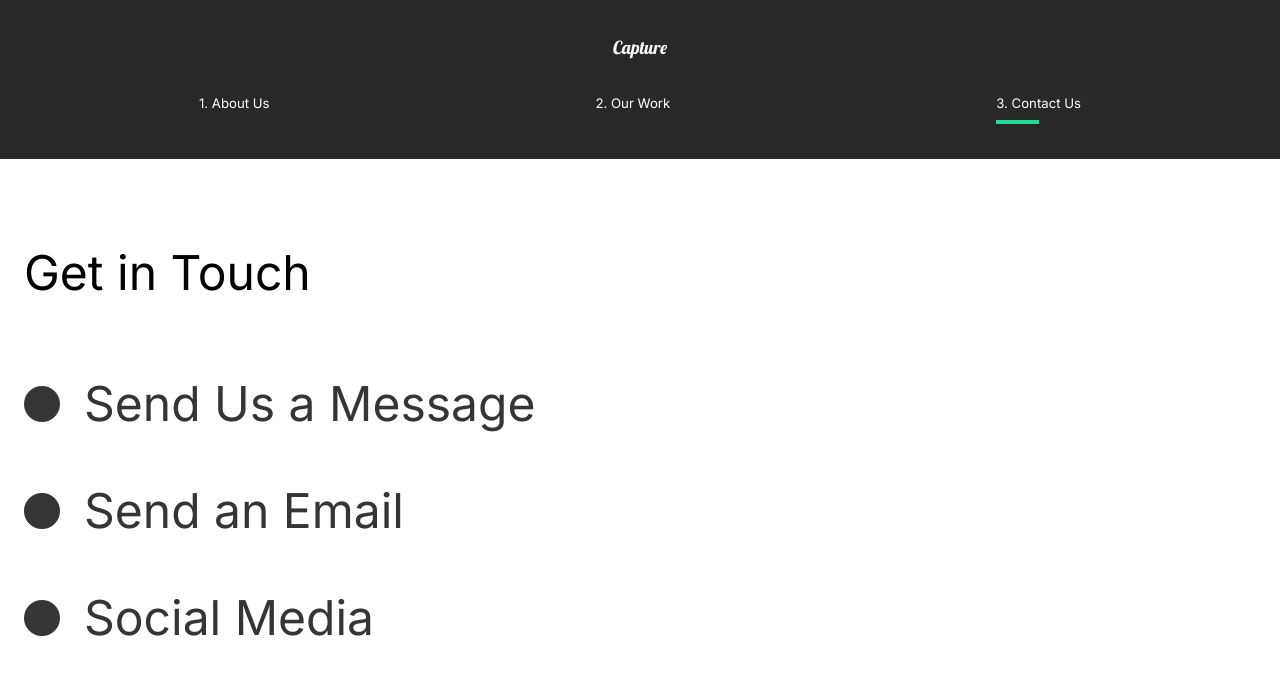
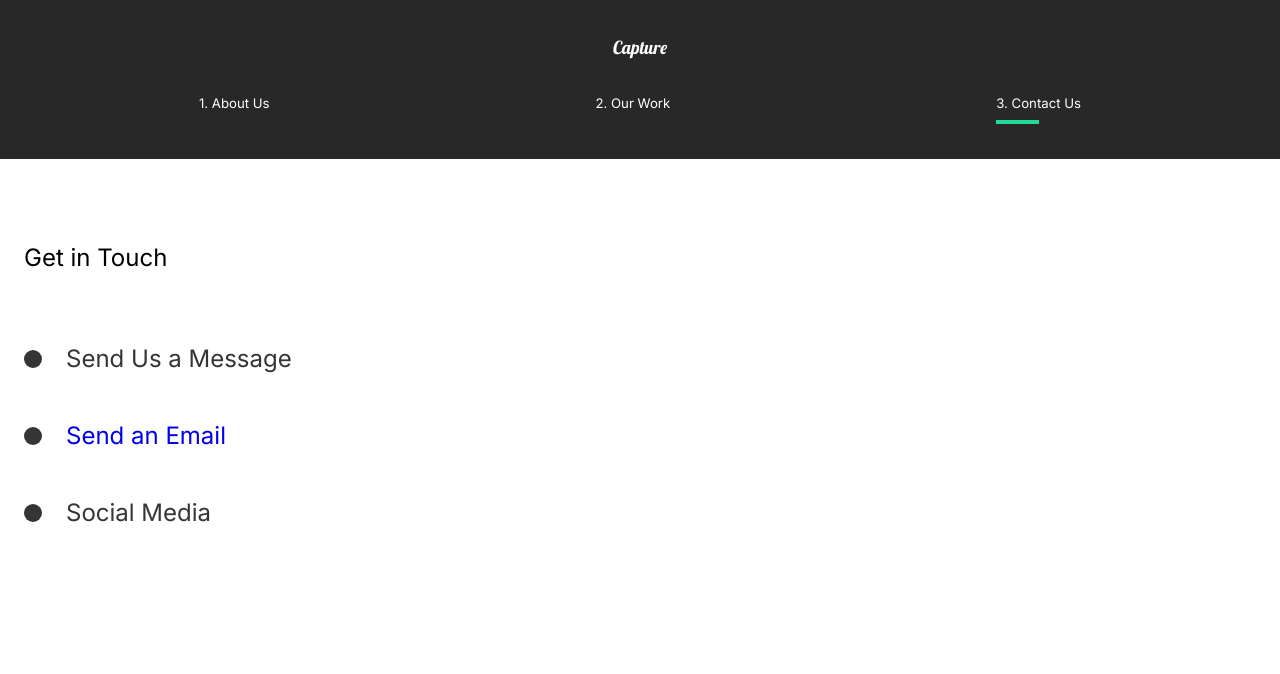
Before and after one commit to Shivam327/Capture, a React (Create React App) app: page /contact in a window 1280 px wide. Shown: the top 674 px of the page. Built offline with nearby package versions, Linux system fonts and the light colour scheme.

Commit message:
Refactoring

```diff
--- a/src/Animation.js
+++ b/src/Animation.js
@@ -6,8 +6,9 @@ export let pageAnimation = {
   show: {
     opacity: 1,
     x: 0,
+
     transition: {
-      duration: 0.5,
+      duration: 0.75,
       when: "beforeChildren",
       staggerChildren: "0.75",
     },
--- a/src/App.js
+++ b/src/App.js
@@ -12,7 +12,7 @@ import { Switch, Route, useLocation } from "react-router-dom";
 
 //Animation
 import { AnimatePresence } from "framer-motion";
-import ScrollTop from "./Components/ScrollTop";
+
 function App() {
   let location = useLocation();
   return (
--- a/src/Components/ServicesSection.jsx
+++ b/src/Components/ServicesSection.jsx
@@ -83,6 +83,7 @@ const Cards = styled.div`
 `;
 const Card = styled.div`
   flex-basis: 20rem;
+
   .icon {
     display: flex;
     align-items: center;
--- a/src/Pages/ContactUs.jsx
+++ b/src/Pages/ContactUs.jsx
@@ -23,13 +23,16 @@ const ContactUs = () => {
         <Hide>
           <Social variants={titleAnim}>
             <Circle />
+
             <h2> Send Us a Message</h2>
           </Social>
         </Hide>
         <Hide>
           <Social variants={titleAnim}>
             <Circle />
-            <h2> Send an Email</h2>
+            <a href="mailto:shivamthaker1999@gmai;.com">
+              <h2> Send an Email</h2>
+            </a>
           </Social>
         </Hide>
         <Hide>
@@ -48,9 +51,14 @@ const ContactStyle = styled(motion.div)`
   padding: 5rem 10rem;
   color: #353535;
   min-height: 90vh;
+  a {
+    text-decoration: none;
+  }
   @media (max-width: 1500px) {
     padding: 2rem;
-    font-size: 1rem;
+    h2 {
+      font-size: 2rem;
+    }
   }
 `;
 const Title = styled.div`
@@ -68,6 +76,10 @@ const Circle = styled.div`
   width: 3rem;
   height: 3rem;
   background: #353535;
+  @media (max-width: 1500px) {
+    width: 1.5rem;
+    height: 1.5rem;
+  }
 `;
 const Social = styled(motion.div)`
   display: flex;
@@ -75,6 +87,11 @@ const Social = styled(motion.div)`
   h2 {
     margin: 2rem;
   }
+  @media (max-width: 1500px) {
+    h2 {
+      font-size: 2rem;
+    }
+  }
 `;
 
 export default ContactUs;
--- a/src/Pages/MovieDetails.jsx
+++ b/src/Pages/MovieDetails.jsx
@@ -5,7 +5,9 @@ import styled from "styled-components";
 import { MovieState } from "../movieState";
 //Animation
 import { motion } from "framer-motion";
-import { pageAnimation } from "../Animation";
+import { pageAnimation, titleAnim } from "../Animation";
+
+import { Hide } from "../styles";
 const MovieDetail = () => {
   const History = useHistory();
   const url = History.location.pathname;
@@ -29,7 +31,9 @@ const MovieDetail = () => {
           exit="exit"
         >
           <HeadLine>
-            <h2>{movie.title}</h2>
+            <Hide>
+              <h2>{movie.title}</h2>
+            </Hide>
             <img src={movie.mainImg} alt="movie" />
           </HeadLine>
           <Awards>
@@ -67,6 +71,12 @@ const HeadLine = styled.div`
     width: 100%;
     height: 70vh;
     object-fit: cover;
+  }
+  @media (max-width: 1500px) {
+    padding-top: 30vh;
+    h2 {
+      padding: 1.5rem;
+    }
   }
 `;
 const Awards = styled.div`
--- a/src/styles.js
+++ b/src/styles.js
@@ -11,7 +11,7 @@ export const About = styled(motion.div)`
   @media (max-width: 1300px) {
     min-height: 100vh;
     display: block;
-    padding: 2rem 2rem;
+    padding: 2.5rem 2rem;
     text-align: center;
   }
 `;
```
